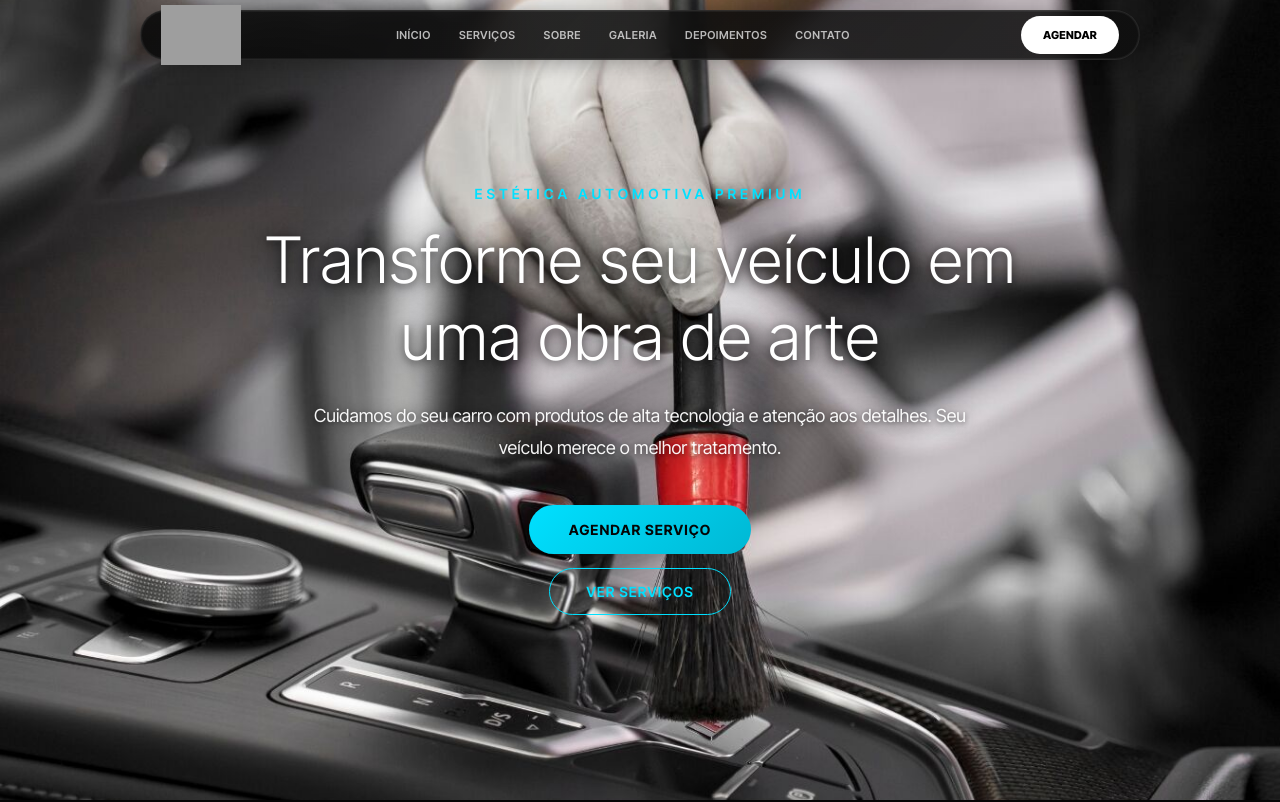
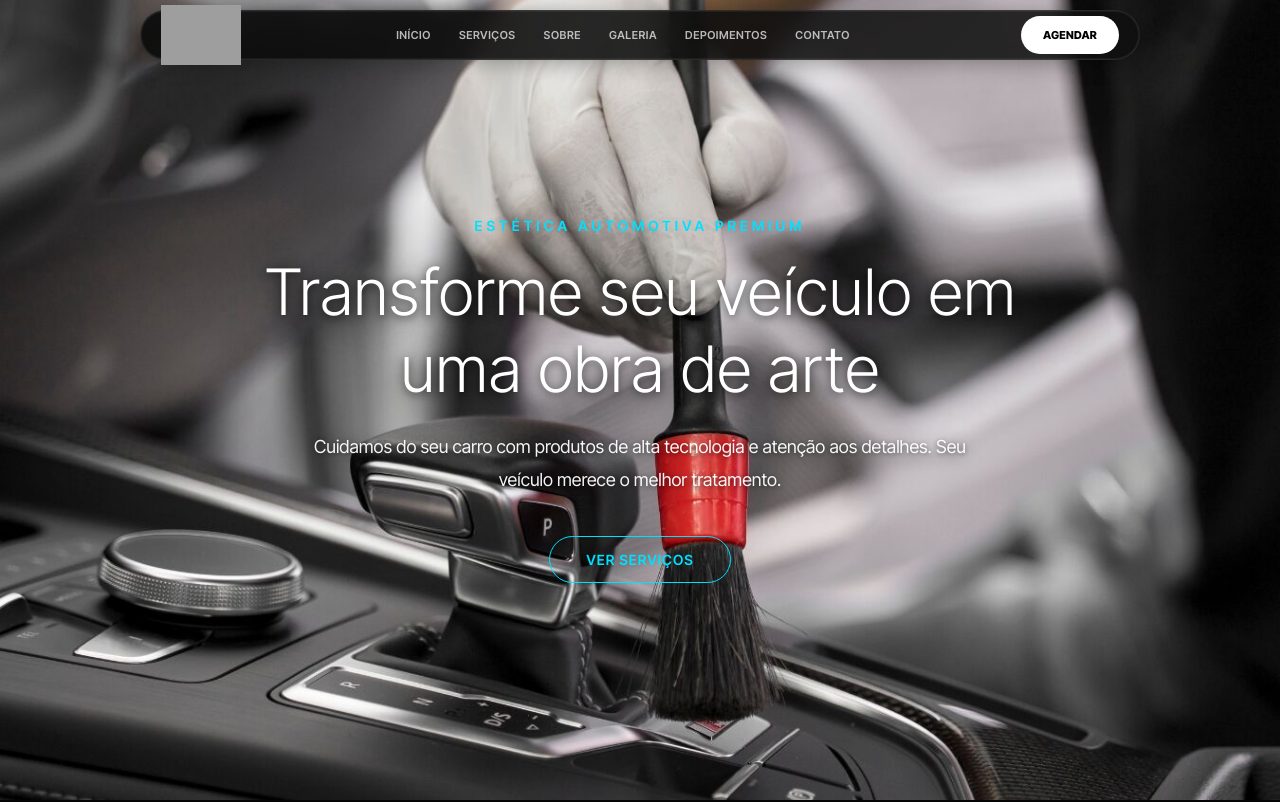
Before and after one commit to iagodev10/limp-cars, a React (Vite) app in the folder limpcars-frontend/: page /#/ in a window 1280 px wide. Shown: the top 802 px of the page. Built offline with nearby package versions, Linux system fonts and the light colour scheme; no server answers; grey boxes are pictures that could not be loaded.

Commit message:
Replace CTAButton with CTAButtonServicos

```diff
--- a/limpcars-frontend/src/Pages/Home/index.jsx
+++ b/limpcars-frontend/src/Pages/Home/index.jsx
@@ -39,7 +39,7 @@ const Home = () => {
                             Seu veículo merece o melhor tratamento.
                         </HeroDescription>
                         <CTAWrapper>
-                            <CTAButton as={Link} to="/servicos">Agendar Serviço</CTAButton>
+
                             <CTAButtonServicos as={Link} to="/servicos">Ver Serviços</CTAButtonServicos>
                         </CTAWrapper>
                     </Conteudo>
```
